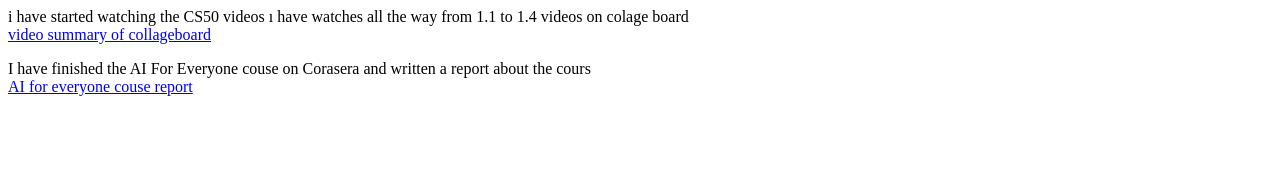
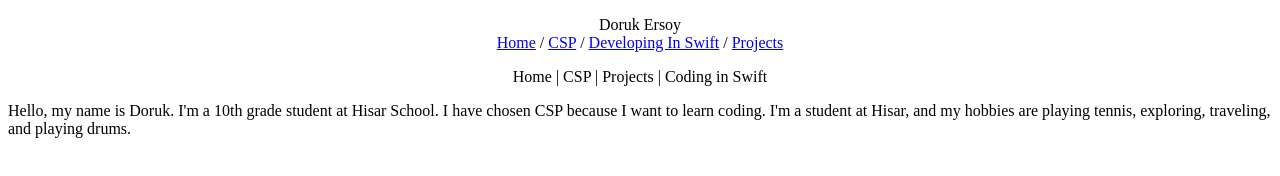
Before and after one commit to DorukErsoy34/dorukersoy34, a plain HTML site: page index.html in a window 1280 px wide. Drawn offline with Linux system fonts and the light colour scheme.

Commit message:
Update index.html
readme html form

```diff
--- a/index.html
+++ b/index.html
@@ -1,13 +1,27 @@
-</p>
-i have started watching the CS50 videos
+<!DOCTYPE html>
+<html lang="en">
+<head>
+    <meta charset="UTF-8">
+    <meta name="viewport" content="width=device-width, initial-scale=1.0">
+    <title>Doruk Ersoy - Personal Page</title>
+</head>
+<body>
+    <p align="center">
+        Doruk Ersoy
+        <br>
+        <a href="https://dorukersoy34.github.io/README.md">Home</a> /
+        <a href="https://dorukersoy34.github.io/CSP.html">CSP</a> /
+        <a href="https://dorukersoy34.github.io/developing_in_swift.html">Developing In Swift</a> /
+        <a href="https://dorukersoy34.github.io/projects.html">Projects</a>
+        <br>
+    </p>
 
+    <p align="center">
+        Home | CSP | Projects | Coding in Swift
+    </p>
 
-ı have watches all the way from 1.1 to 1.4 videos on colage board
-<br>
-<a href="https://docs.google.com/document/d/1KbliphJ0r81r1YSAdh9pHXzXkWWhTPMWCCjCEaQstgg/edit">video summary of collageboard</a>
-<br>
-</p>
-I have finished the AI For Everyone couse on Corasera and written a report about the cours
-<br>
-<a href="https://docs.google.com/document/d/1yHe5xrF9KK5zn3N-Gk3UvtEgIt2c39rEJZhMX6-Iw-o/edit?usp=sharing">AI for everyone couse report</a>
-<br>
+    <p>
+        Hello, my name is Doruk. I'm a 10th grade student at Hisar School. I have chosen CSP because I want to learn coding. I'm a student at Hisar, and my hobbies are playing tennis, exploring, traveling, and playing drums.
+    </p>
+</body>
+</html>
```
